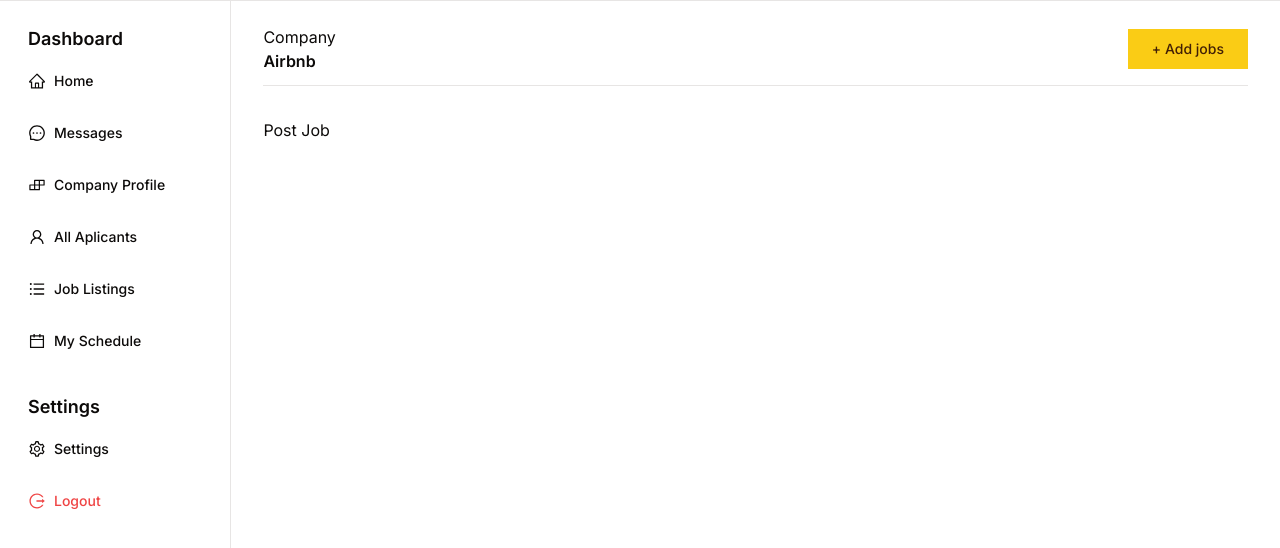
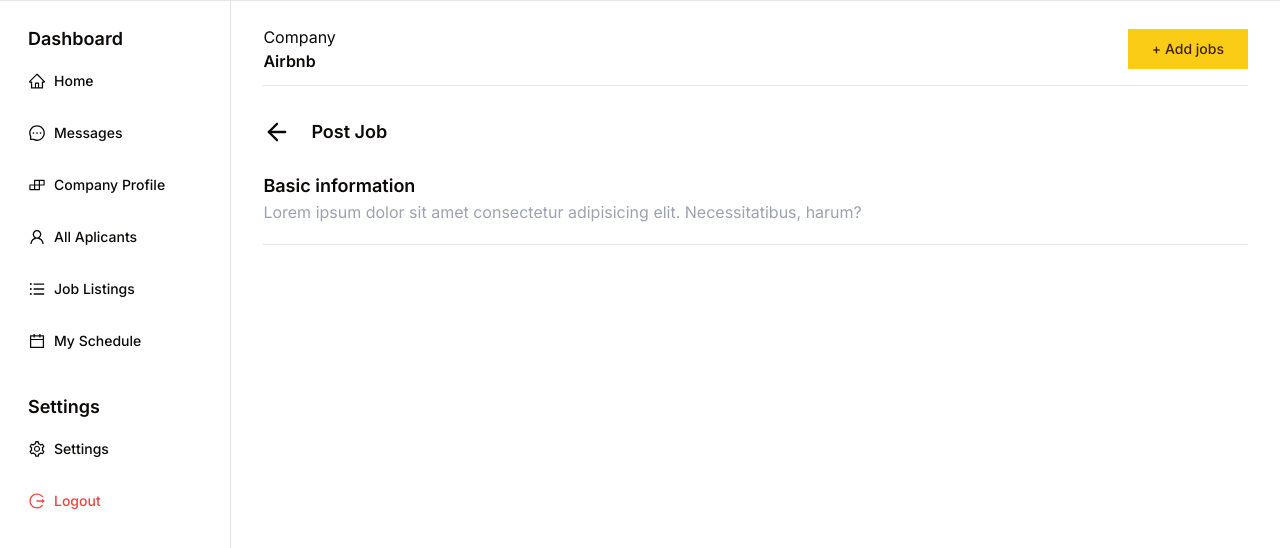
Before and after one commit to rianabd01/web-workhour-dashboard, a Next.js app: page /post-a-job in a window 1280 px wide. Shown: the top 548 px of the page. Built offline with nearby package versions, Linux system fonts and the light colour scheme.

Commit message:
initial commit

```diff
--- a/package.json
+++ b/package.json
@@ -11,6 +11,7 @@
   "dependencies": {
     "@hookform/resolvers": "^3.9.0",
     "@radix-ui/react-label": "^2.1.0",
+    "@radix-ui/react-separator": "^1.1.0",
     "@radix-ui/react-slot": "^1.1.0",
     "class-variance-authority": "^0.7.0",
     "clsx": "^2.1.1",
--- a/src/app/post-a-job/page.tsx
+++ b/src/app/post-a-job/page.tsx
@@ -1,8 +1,11 @@
+"use client";
 import { jobFormSchema } from "@/lib/form-schema";
 import React, { FC } from "react";
 import { useForm } from "react-hook-form";
 import { z } from "zod";
 import { zodResolver } from "@hookform/resolvers/zod";
+import { ArrowLeft } from "lucide-react";
+import { Separator } from "@/components/ui/separator";
 
 interface PostAJobPage {}
 
@@ -17,7 +20,23 @@ const PostAJob: FC<PostAJobPage> = ({}) => {
   const onSubmit = (val: z.infer<typeof jobFormSchema>) => {
     console.log(val);
   };
-  return <div>Post Job</div>;
+  return (
+    <div>
+      <div className="inline-flex items-center gap-5 hover:text-primary cursor-pointer">
+        <ArrowLeft className="w-7 h-7" />
+        <div className="text-lg font-semibold">Post Job</div>
+      </div>
+      <div className="my-5">
+        <div className="text-lg font-semibold">Basic information</div>
+        <div className="text-gray-400">
+          Lorem ipsum dolor sit amet consectetur adipisicing elit.
+          Necessitatibus, harum?
+        </div>
+      </div>
+
+      <Separator />
+    </div>
+  );
 };
 
 export default PostAJob;
--- /dev/null
+++ b/src/components/ui/separator.tsx
@@ -0,0 +1,31 @@
+"use client"
+
+import * as React from "react"
+import * as SeparatorPrimitive from "@radix-ui/react-separator"
+
+import { cn } from "@/lib/utils"
+
+const Separator = React.forwardRef<
+  React.ElementRef<typeof SeparatorPrimitive.Root>,
+  React.ComponentPropsWithoutRef<typeof SeparatorPrimitive.Root>
+>(
+  (
+    { className, orientation = "horizontal", decorative = true, ...props },
+    ref
+  ) => (
+    <SeparatorPrimitive.Root
+      ref={ref}
+      decorative={decorative}
+      orientation={orientation}
+      className={cn(
+        "shrink-0 bg-border",
+        orientation === "horizontal" ? "h-[1px] w-full" : "h-full w-[1px]",
+        className
+      )}
+      {...props}
+    />
+  )
+)
+Separator.displayName = SeparatorPrimitive.Root.displayName
+
+export { Separator }
```
Also changed, not shown: 1 other file (tests, documents, lock files or other folders).
